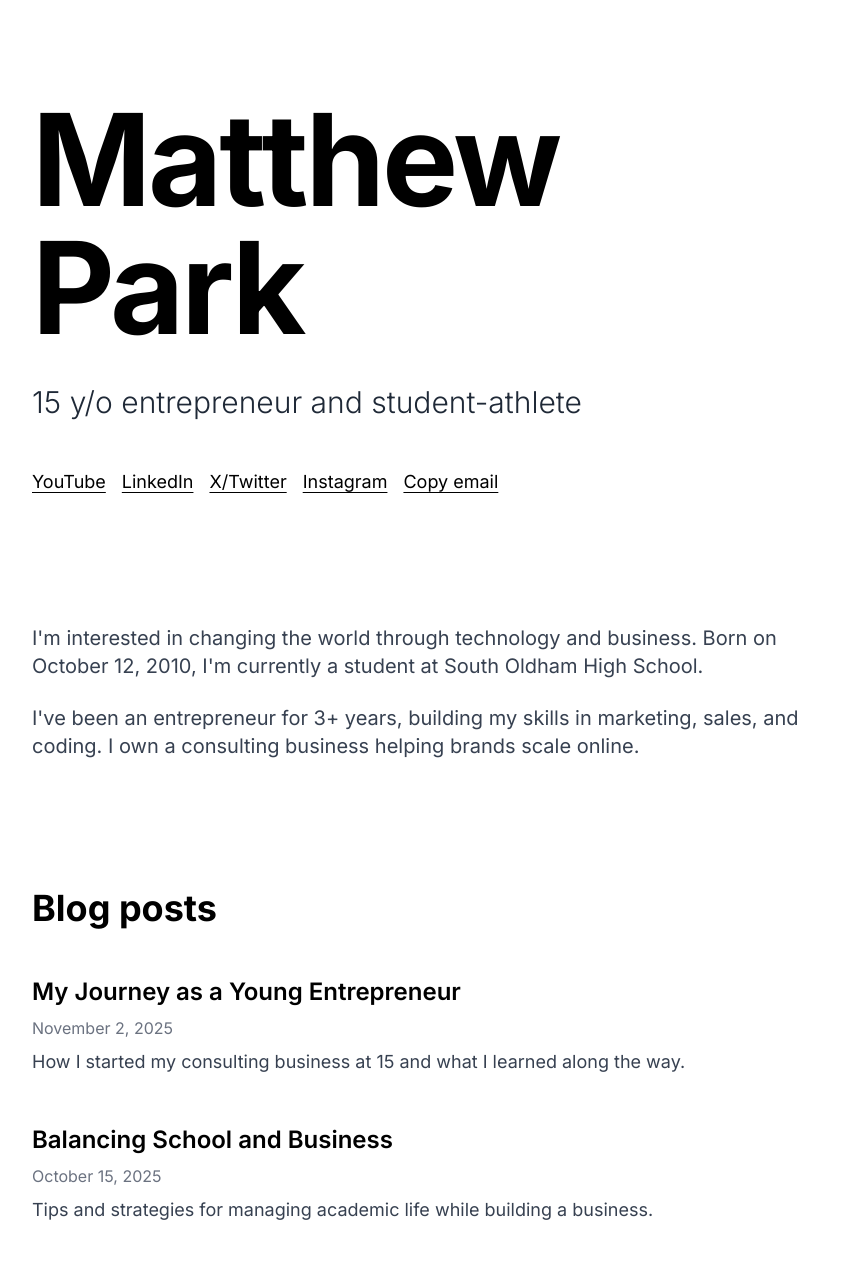
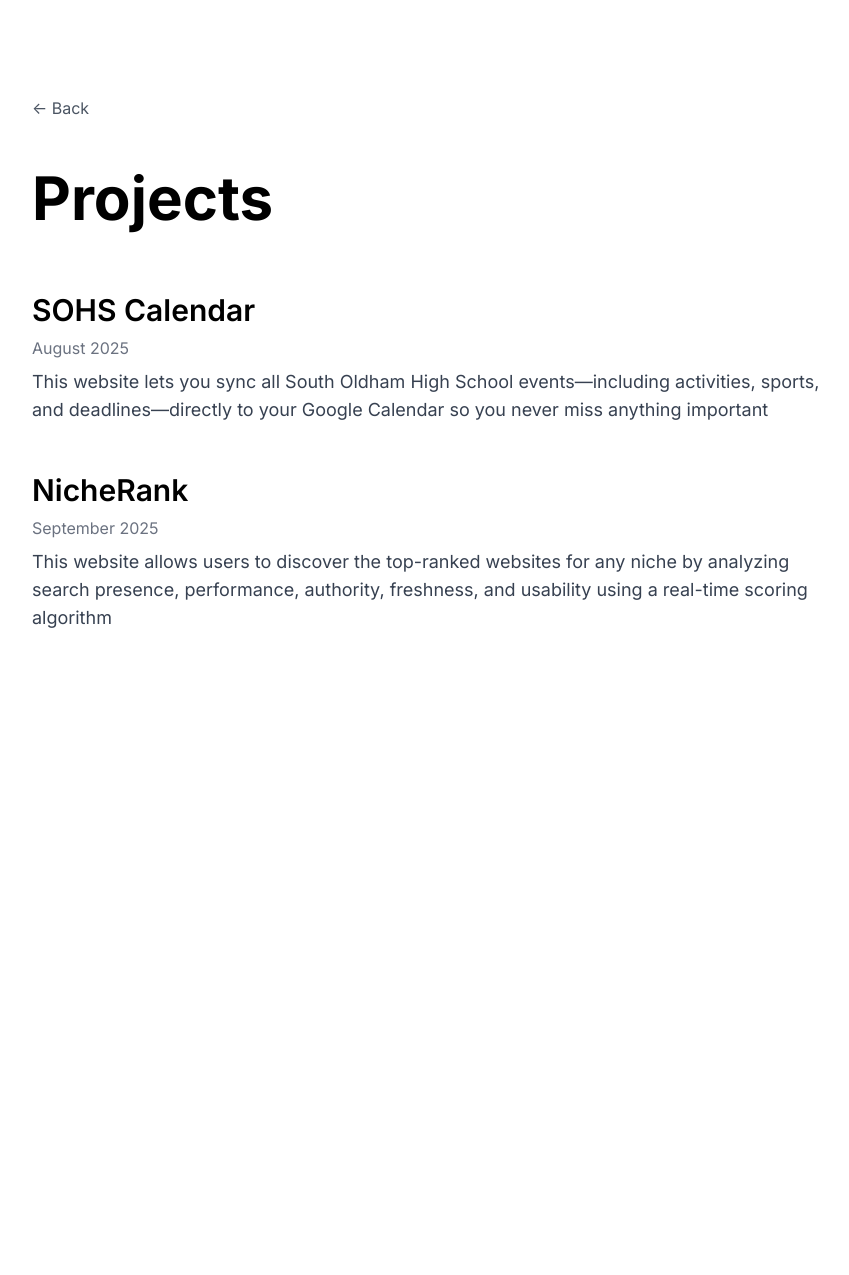
Before and after one commit to mattypark/Matthew-sportfolio, a React (Vite) app: page /projects in a window 1280 px wide. Shown: the top 1275 px of the page, without its empty margins (208-1057 px from the left). After the commit the page ends 800 px from the top, so only its background shows below. Built offline with nearby package versions, Linux system fonts and the light colour scheme.

Commit message:
whatever

```diff
--- a/package.json
+++ b/package.json
@@ -9,7 +9,8 @@
   },
   "dependencies": {
     "react": "^18.3.1",
-    "react-dom": "^18.3.1"
+    "react-dom": "^18.3.1",
+    "react-router-dom": "^6.20.0"
   },
   "devDependencies": {
     "@types/react": "^18.3.3",
--- a/src/App.jsx
+++ b/src/App.jsx
@@ -1,9 +1,20 @@
 import React from 'react'
+import { BrowserRouter as Router, Routes, Route } from 'react-router-dom'
 import Portfolio from './components/Portfolio'
+import Posts from './components/Posts'
+import Projects from './components/Projects'
 import './App.css'
 
 function App() {
-  return <Portfolio />
+  return (
+    <Router>
+      <Routes>
+        <Route path="/" element={<Portfolio />} />
+        <Route path="/posts" element={<Posts />} />
+        <Route path="/projects" element={<Projects />} />
+      </Routes>
+    </Router>
+  )
 }
 
 export default App
--- a/src/components/Portfolio.jsx
+++ b/src/components/Portfolio.jsx
@@ -11,27 +11,15 @@
     { name: 'Instagram', url: 'https://www.instagram.com/matty.park/' },
   ]
 
-  // Blog posts - easily add new posts here
-  const blogPosts = [
-    {
-      title: 'My Journey as a Young Entrepreneur',
-      date: 'November 2, 2025',
-      description: 'How I started my consulting business at 15 and what I learned along the way.',
-      link: '/blog/young-entrepreneur'
-    },
-    {
-      title: 'Balancing School and Business',
-      date: 'October 15, 2025',
-      description: 'Tips and strategies for managing academic life while building a business.',
-      link: '/blog/balancing-school-business'
-    },
-    {
-      title: 'Getting Started with Sales',
-      date: 'September 28, 2025',
-      description: 'My first 4 months in sales and the lessons I learned about communicating value.',
-      link: '/blog/getting-started-sales'
-    },
-  ]
+  const [currentTime, setCurrentTime] = useState(new Date())
+
+  // Update time every second
+  React.useEffect(() => {
+    const timer = setInterval(() => {
+      setCurrentTime(new Date())
+    }, 1000)
+    return () => clearInterval(timer)
+  }, [])
 
   const handleEmailCopy = () => {
     navigator.clipboard.writeText('mattyparkbusiness@gmail.com') // Update with your actual email
@@ -89,40 +77,32 @@
           </div>
         </section>
 
-        {/* Blog Section */}
-        <section className="mb-16">
-          <h2 className="text-3xl md:text-4xl font-bold mb-12">Blog posts</h2>
-
-          <div className="space-y-10 md:space-y-12">
-            {blogPosts.map((post, index) => (
-              <a
-                key={index}
-                href={post.link}
-                className="block group"
-              >
-                <div className="space-y-2">
-                  <h3 className="text-xl md:text-2xl font-semibold group-hover:text-mocha-mousse transition-colors duration-200">
-                    {post.title}
-                  </h3>
-                  <p className="text-sm md:text-base text-gray-500">{post.date}</p>
-                  {post.description && (
-                    <p className="text-base md:text-lg text-gray-700 leading-relaxed">
-                      {post.description}
-                    </p>
-                  )}
-                </div>
-              </a>
-            ))}
-          </div>
+        {/* Navigation Section */}
+        <section className="mb-20">
+          <nav className="space-y-4">
+            <a
+              href="/posts"
+              className="block text-2xl md:text-3xl text-gray-600 hover:text-black transition-colors duration-200"
+            >
+              Posts
+            </a>
+            <a
+              href="/projects"
+              className="block text-2xl md:text-3xl text-gray-600 hover:text-black transition-colors duration-200"
+            >
+              Projects
+            </a>
+          </nav>
         </section>
 
       </div>
 
       {/* Footer */}
-      <footer className="max-w-4xl mx-auto px-6 sm:px-8 md:px-12 py-12 border-t border-gray-200 mt-20">
-        <p className="text-sm text-gray-500">
-          &copy; {new Date().getFullYear()} Matthew Park. All rights reserved.
-        </p>
+      <footer className="max-w-4xl mx-auto px-6 sm:px-8 md:px-12 py-12 mt-20">
+        <div className="flex justify-between items-center text-sm text-gray-500">
+          <span>📍 Kentucky</span>
+          <span>{currentTime.toLocaleTimeString('en-US', { hour: '2-digit', minute: '2-digit', second: '2-digit', hour12: false })}</span>
+        </div>
       </footer>
     </div>
   )
--- /dev/null
+++ b/src/components/Posts.jsx
@@ -0,0 +1,66 @@
+import React from 'react'
+
+const Posts = () => {
+  // You can easily update these posts with your own content
+  const posts = [
+    {
+      title: 'Post Title 1',
+      date: 'January 15, 2024',
+      description: 'Add your own description here about what this post is about.',
+      link: '#'
+    },
+    {
+      title: 'Post Title 2',
+      date: 'December 10, 2023',
+      description: 'Add your own description here about what this post is about.',
+      link: '#'
+    },
+    {
+      title: 'Post Title 3',
+      date: 'November 5, 2023',
+      description: 'Add your own description here about what this post is about.',
+      link: '#'
+    },
+  ]
+
+  return (
+    <div className="min-h-screen bg-white text-black">
+      <div className="max-w-4xl mx-auto px-6 sm:px-8 md:px-12 py-16 md:py-24">
+
+        {/* Back Link */}
+        <a
+          href="/"
+          className="inline-block mb-12 text-gray-600 hover:text-black transition-colors duration-200"
+        >
+          ← Back
+        </a>
+
+        {/* Page Title */}
+        <h1 className="text-5xl md:text-6xl font-bold mb-16">Posts</h1>
+
+        {/* Posts List */}
+        <div className="space-y-12">
+          {posts.map((post, index) => (
+            <a
+              key={index}
+              href={post.link}
+              className="block group"
+            >
+              <div className="space-y-2">
+                <h2 className="text-2xl md:text-3xl font-semibold group-hover:text-mocha-mousse transition-colors duration-200">
+                  {post.title}
+                </h2>
+                <p className="text-sm md:text-base text-gray-500">{post.date}</p>
+                <p className="text-base md:text-lg text-gray-700 leading-relaxed">
+                  {post.description}
+                </p>
+              </div>
+            </a>
+          ))}
+        </div>
+      </div>
+    </div>
+  )
+}
+
+export default Posts
--- /dev/null
+++ b/src/components/Projects.jsx
@@ -0,0 +1,60 @@
+import React from 'react'
+
+const Projects = () => {
+  // You can easily update these projects with your own content
+  const projects = [
+    {
+      title: 'SOHS Calendar',
+      date: 'August 2025',
+      description: 'This website lets you sync all South Oldham High School events—including activities, sports, and deadlines—directly to your Google Calendar so you never miss anything important',
+      link: 'https://sohsevents.vercel.app/'
+    },
+    {
+      title: 'NicheRank',
+      date: 'September 2025',
+      description: 'This website allows users to discover the top-ranked websites for any niche by analyzing search presence, performance, authority, freshness, and usability using a real-time scoring algorithm',
+      link: 'https://website-ranker-h96umzntq-mattyparks-projects.vercel.app/'
+    },
+  ]
+
+  return (
+    <div className="min-h-screen bg-white text-black">
+      <div className="max-w-4xl mx-auto px-6 sm:px-8 md:px-12 py-16 md:py-24">
+
+        {/* Back Link */}
+        <a
+          href="/"
+          className="inline-block mb-12 text-gray-600 hover:text-black transition-colors duration-200"
+        >
+          ← Back
+        </a>
+
+        {/* Page Title */}
+        <h1 className="text-5xl md:text-6xl font-bold mb-16">Projects</h1>
+
+        {/* Projects List */}
+        <div className="space-y-12">
+          {projects.map((project, index) => (
+            <a
+              key={index}
+              href={project.link}
+              className="block group"
+            >
+              <div className="space-y-2">
+                <h2 className="text-2xl md:text-3xl font-semibold group-hover:text-mocha-mousse transition-colors duration-200">
+                  {project.title}
+                </h2>
+                <p className="text-sm md:text-base text-gray-500">{project.date}</p>
+                <p className="text-base md:text-lg text-gray-700 leading-relaxed">
+                  {project.description}
+                </p>
+              </div>
+            </a>
+          ))}
+        </div>
+      </div>
+    </div>
+  )
+}
+
+export default Projects
```
Also changed, not shown: 1 other file (tests, documents, lock files or other folders).
